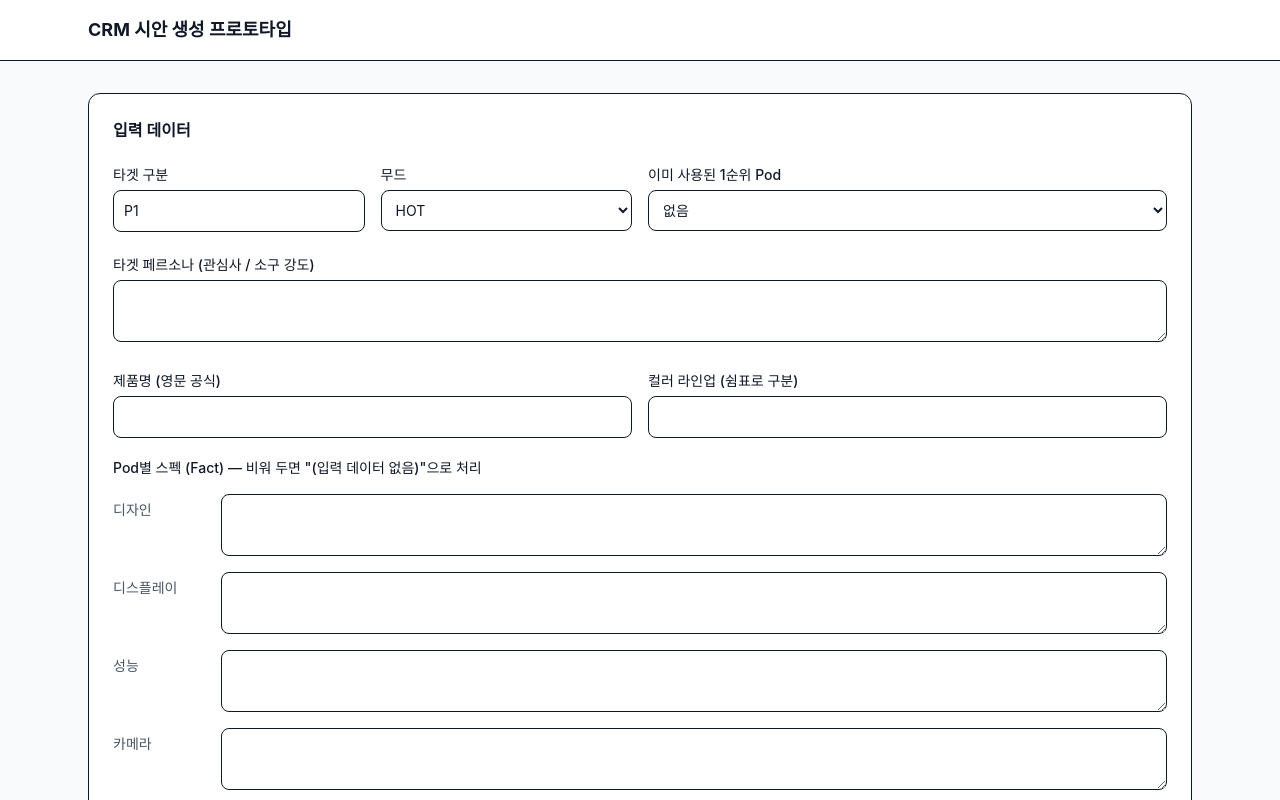
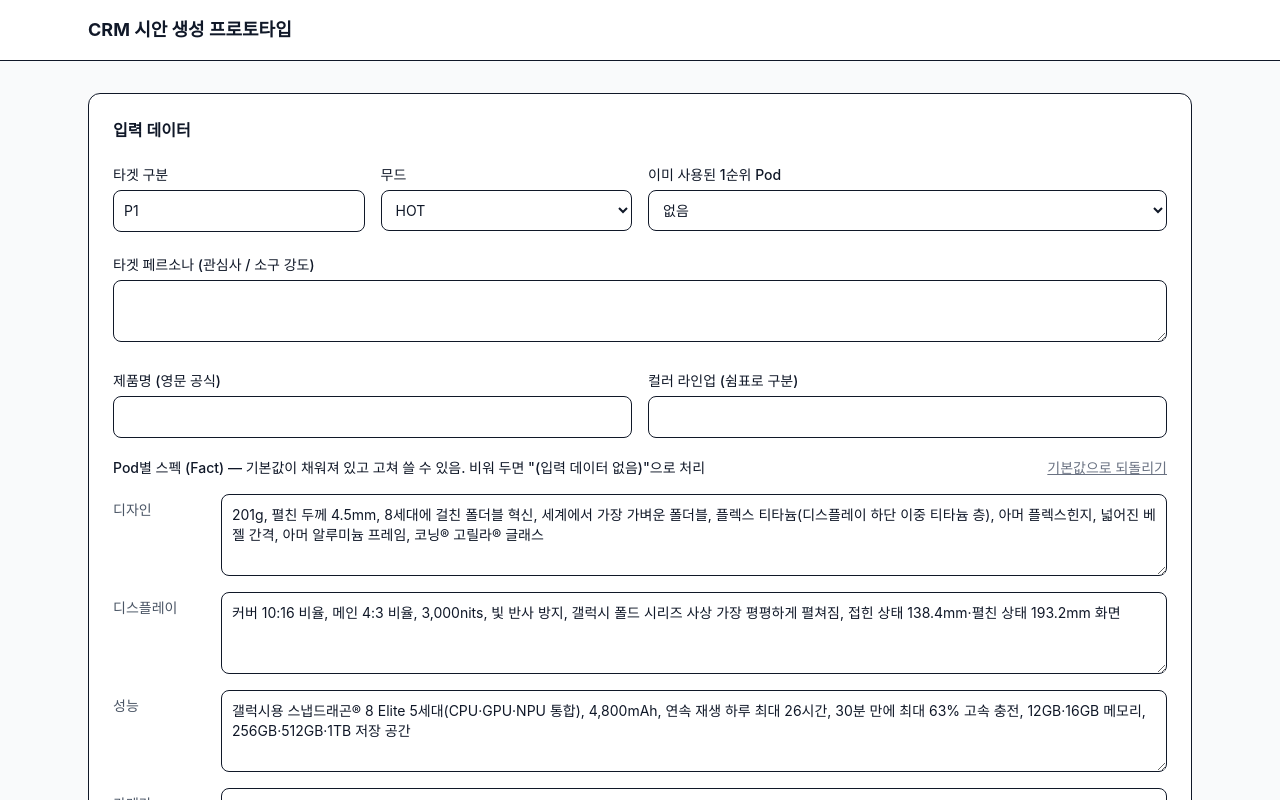
Before and after one commit to harinsd404/CRM-prototype, a React (Vite) app in the folder frontend/: page / in a window 1280 px wide. Shown: the top 800 px of the page. Built offline with nearby package versions, Linux system fonts and the light colour scheme.

Commit message:
feat:: 각 POD 별 기본 정보 입력

```diff
--- a/frontend/src/components/InputForm.tsx
+++ b/frontend/src/components/InputForm.tsx
@@ -1,12 +1,11 @@
 import { useState, type FormEvent } from "react";
 import { api } from "../api";
+import { DEFAULT_SPECS } from "../defaults";
 import { POD_NAMES, type Mood, type PodName, type RunInput, type RunState } from "../types";
 
 interface Props {
   onCreated: (run: RunState) => void;
 }
-
-const EMPTY_SPECS = Object.fromEntries(POD_NAMES.map((pod) => [pod, ""])) as Record<PodName, string>;
 
 const fieldClass = "mt-1 w-full rounded-lg border p-2.5 text-sm";
 
@@ -18,7 +17,7 @@ export default function InputForm({ onCreated }: Props) {
     used_first_pod: null,
     product_name: "",
     colors: "",
-    specs: EMPTY_SPECS,
+    specs: DEFAULT_SPECS,
   });
   const [busy, setBusy] = useState(false);
   const [error, setError] = useState<string | null>(null);
@@ -94,11 +93,20 @@ export default function InputForm({ onCreated }: Props) {
       </div>
 
       <fieldset className="space-y-3">
-        <legend className="text-sm font-medium">Pod별 스펙 (Fact) — 비워 두면 "(입력 데이터 없음)"으로 처리</legend>
+        <legend className="flex w-full items-center justify-between gap-4 text-sm font-medium">
+          <span>Pod별 스펙 (Fact) — 기본값이 채워져 있고 고쳐 쓸 수 있음. 비워 두면 "(입력 데이터 없음)"으로 처리</span>
+          <button
+            type="button"
+            onClick={() => set("specs", DEFAULT_SPECS)}
+            className="shrink-0 text-sm text-gray-500 underline hover:text-gray-900"
+          >
+            기본값으로 되돌리기
+          </button>
+        </legend>
         {POD_NAMES.map((pod) => (
           <label key={pod} className="flex items-start gap-3">
             <span className="w-24 shrink-0 pt-2.5 text-sm text-gray-600">{pod}</span>
-            <textarea value={input.specs[pod]} onChange={(e) => setSpec(pod, e.target.value)} rows={2} className={fieldClass} />
+            <textarea value={input.specs[pod]} onChange={(e) => setSpec(pod, e.target.value)} rows={3} className={fieldClass} />
           </label>
         ))}
       </fieldset>
--- /dev/null
+++ b/frontend/src/defaults.ts
@@ -0,0 +1,22 @@
+import type { PodName } from "./types";
+
+// 입력 폼에 미리 채워 두는 Pod별 스펙(Fact). 사용자가 폼에서 고쳐 쓸 수 있다.
+export const DEFAULT_SPECS: Record<PodName, string> = {
+  디자인:
+    "201g, 펼친 두께 4.5mm, 8세대에 걸친 폴더블 혁신, 세계에서 가장 가벼운 폴더블, " +
+    "플렉스 티타늄(디스플레이 하단 이중 티타늄 층), 아머 플렉스힌지, 넓어진 베젤 간격, " +
+    "아머 알루미늄 프레임, 코닝® 고릴라® 글래스",
+  디스플레이:
+    "커버 10:16 비율, 메인 4:3 비율, 3,000nits, 빛 반사 방지, " +
+    "갤럭시 폴드 시리즈 사상 가장 평평하게 펼쳐짐, 접힌 상태 138.4mm·펼친 상태 193.2mm 화면",
+  성능:
+    "갤럭시용 스냅드래곤® 8 Elite 5세대(CPU·GPU·NPU 통합), 4,800mAh, 연속 재생 하루 최대 26시간, " +
+    "30분 만에 최대 63% 고속 충전, 12GB·16GB 메모리, 256GB·512GB·1TB 저장 공간",
+  카메라:
+    "후면 50MP 광각 + 50MP 초광각, 광학 줌 수준의 2배 줌, 10배 디지털 줌, " +
+    "전면 10MP 커버 카메라 + 10MP 내부 전면 카메라, 나이토그래피, " +
+    "ProVisual Engine 실시간 노이즈 저감, 8K 촬영, 듀얼 레코딩",
+  "Now nudge":
+    "Galaxy AI 기능. 흐름을 끊지 않고 먼저 제안. 커버 디스플레이에서 메인 디스플레이까지 자연스럽게 연결, " +
+    "알림을 누르면 분할 화면으로 전환, 앱 전환 없이 사진 공유·장소 저장 수행",
+};
```
